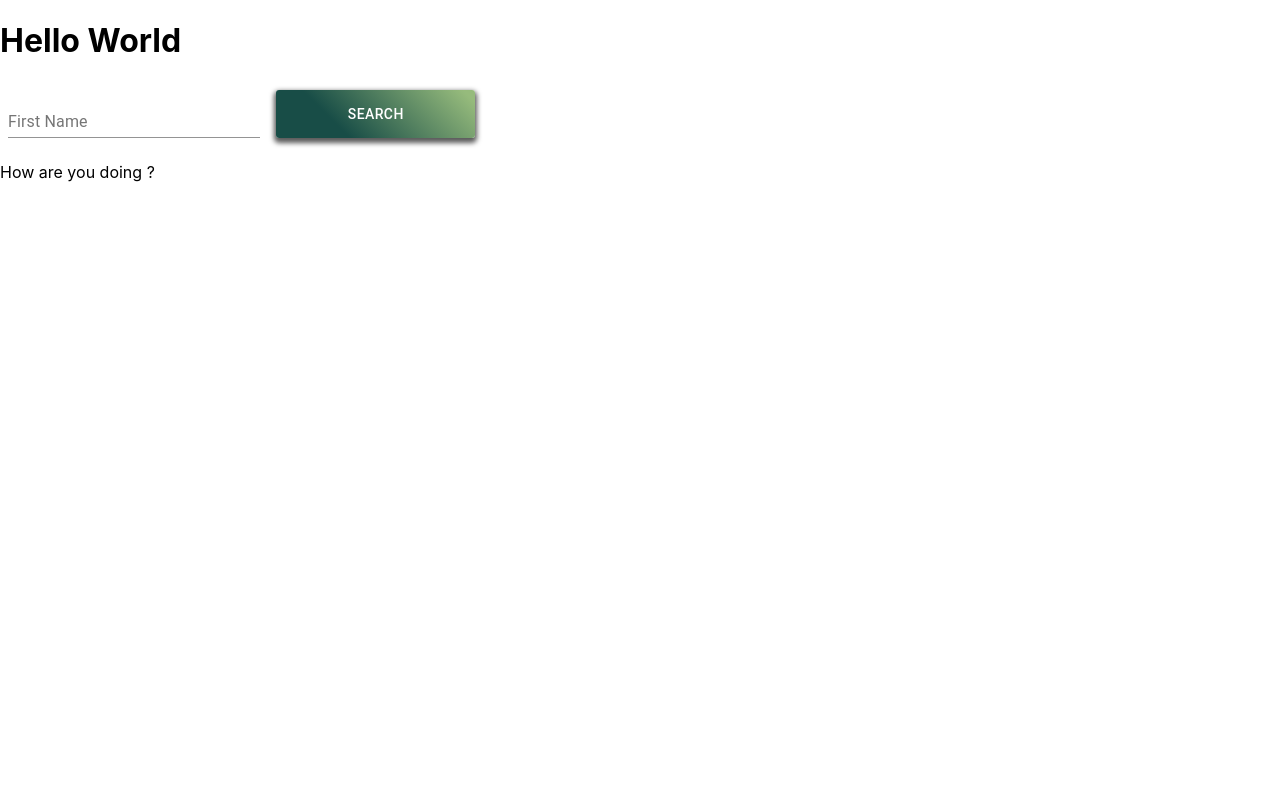
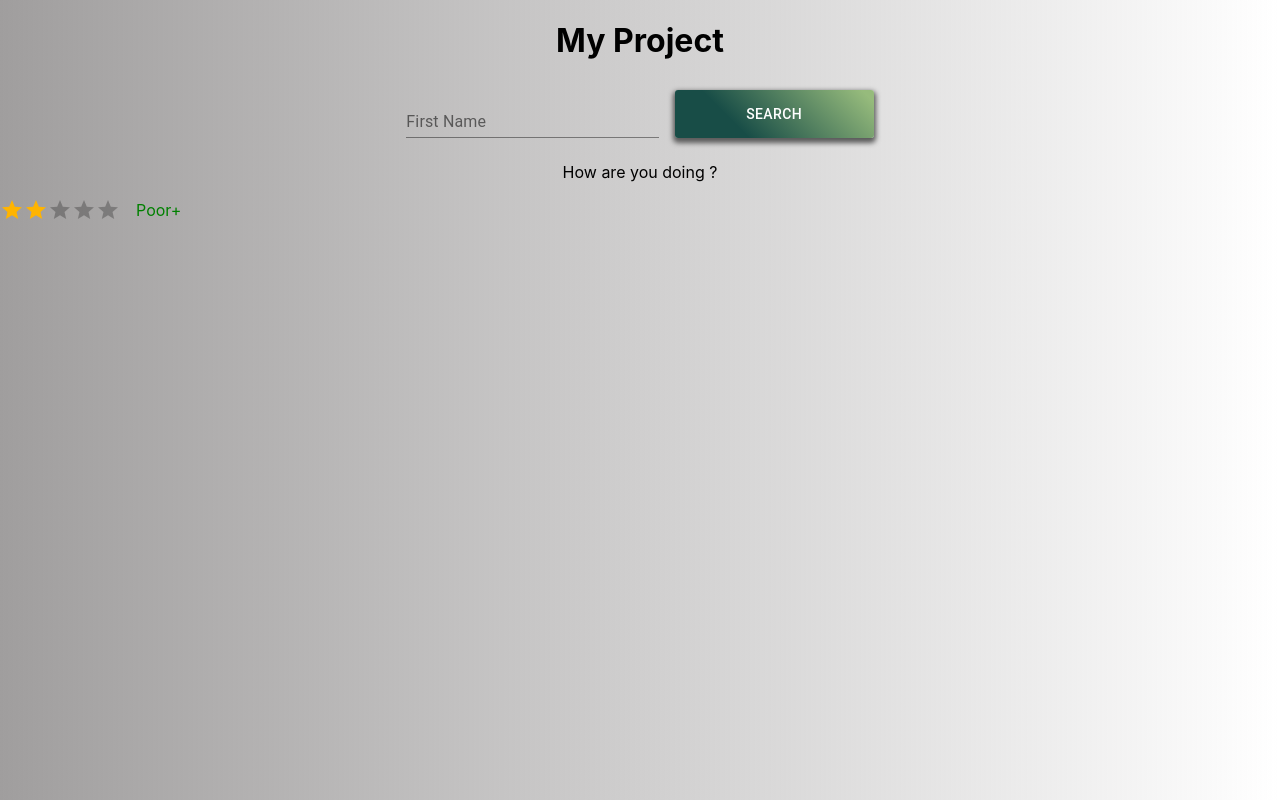
Before and after one commit to salemeid/my-app, a React (Create React App) app: page / in a window 1280 px wide. Built offline with nearby package versions, Linux system fonts and the light colour scheme.

Commit message:
added rating button for testing

```diff
--- a/package.json
+++ b/package.json
@@ -5,6 +5,7 @@
   "dependencies": {
     "@material-ui/core": "^4.11.3",
     "@material-ui/icons": "^4.11.2",
+    "@material-ui/lab": "^4.0.0-alpha.57",
     "@material-ui/styles": "^4.11.3",
     "@testing-library/jest-dom": "^5.11.9",
     "@testing-library/react": "^11.2.5",
--- a/src/App.css
+++ b/src/App.css
@@ -1,8 +1,11 @@
-.App {
+body {
+  align-content: center;
+  /* align-items: center; */
   text-align: center;
+  background-image: linear-gradient(to left, rgba(255,0,0,0), rgb(160, 158, 158));
 }
 
-.App-logo {
+/* .App-logo {
   height: 40vmin;
   pointer-events: none;
 }
@@ -35,4 +38,4 @@
   to {
     transform: rotate(360deg);
   }
-}
+} */
--- a/src/App.js
+++ b/src/App.js
@@ -3,6 +3,8 @@ import InputNumber from "./components/Input";
 import { makeStyles } from '@material-ui/core/styles';
 import TextField from '@material-ui/core/TextField';
 import Button from '@material-ui/core/Button';
+import './App.css';
+import HoverRating from './components/Ratings'
 
 
 const useStyles = makeStyles((theme) => ({
@@ -41,7 +43,7 @@ const handleSubmit = (e) => {
 
   return (
     <div>
-      <h1>Hello World</h1>
+      <h1>My Project</h1>
       <form className={classes.root} noValidate autoComplete="off" onSubmit= {handleSubmit}>
             {/* for updating value */}
             <TextField  id="standard-basic" label="First Name" type="text" value={value} onChange={(e)=>setValue(e.target.value)} />
@@ -49,7 +51,9 @@ const handleSubmit = (e) => {
             <Button className={classes.btn} type="submit" value="Submit" onClick={()=> setBeta(value)}> Search </Button>
         </form>
       <InputNumber prn = {beta}/>
+      <HoverRating />
     </div>
+
   );
 }
 
--- /dev/null
+++ b/src/components/Ratings.js
@@ -0,0 +1,49 @@
+import React from 'react';
+import { makeStyles } from '@material-ui/core/styles';
+import Rating from '@material-ui/lab/Rating';
+import Box from '@material-ui/core/Box';
+
+const labels = {
+  0.5: 'Useless',
+  1: 'Useless+',
+  1.5: 'Poor',
+  2: 'Poor+',
+  2.5: 'Ok',
+  3: 'Ok+',
+  3.5: 'Good',
+  4: 'Good+',
+  4.5: 'Excellent',
+  5: 'Excellent+',
+};
+
+const useStyles = makeStyles({
+  root: {
+    width: 200,
+    display: 'flex',
+    alignItems: 'center',
+    color: 'green'
+  },
+});
+
+export default function HoverRating() {
+  const [value, setValue] = React.useState(2);
+  const [hover, setHover] = React.useState(-1);
+  const classes = useStyles();
+
+  return (
+    <div className={classes.root}>
+      <Rating
+        name="hover-feedback"
+        value={value}
+        precision={0.5}
+        onChange={(event, newValue) => {
+          setValue(newValue);
+        }}
+        onChangeActive={(event, newHover) => {
+          setHover(newHover);
+        }}
+      />
+      {value !== null && <Box ml={2}>{labels[hover !== -1 ? hover : value]}</Box>}
+    </div>
+  );
+}
```
Also changed, not shown: src/components/Input.js (line endings or trailing spaces), 1 other file (tests, documents, lock files or other folders).
